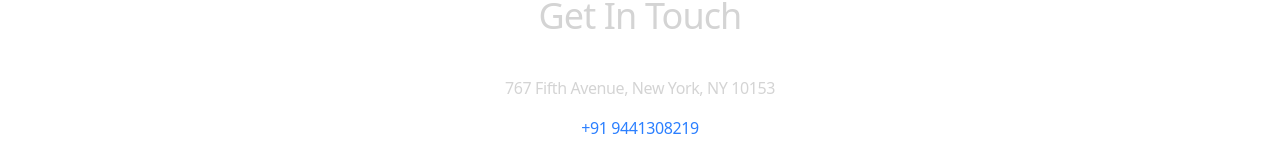
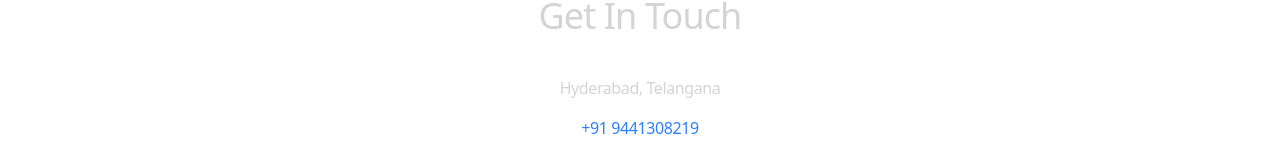
Before and after one commit to saipranith57/Portfolio, a React (Vite) app: page / in a window 1280 px wide. Shown: the part 2970-3130 px from the top of the page. Built offline with nearby package versions, Linux system fonts and the light colour scheme.

Commit message:
address changed

```diff
--- a/src/constants/index.js
+++ b/src/constants/index.js
@@ -48,7 +48,7 @@ export const PROJECTS = [
 ];
 
 export const CONTACT = {
-  address: "767 Fifth Avenue, New York, NY 10153 ",
+  address: " Hyderabad, Telangana ",
   phoneNo: "+91 9441308219 ",
   email: "saipranithelaprolu@gmail.com",
 };
```
